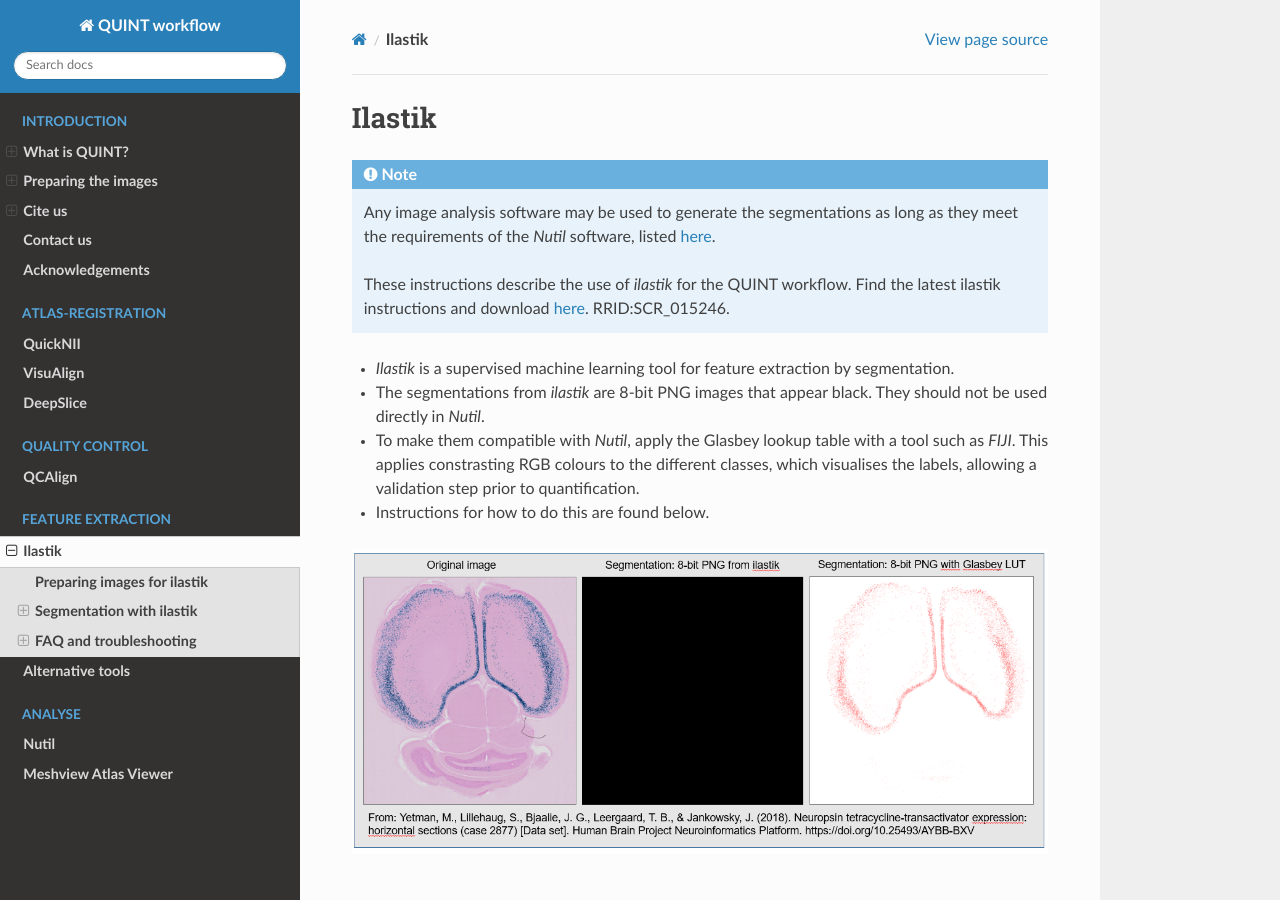
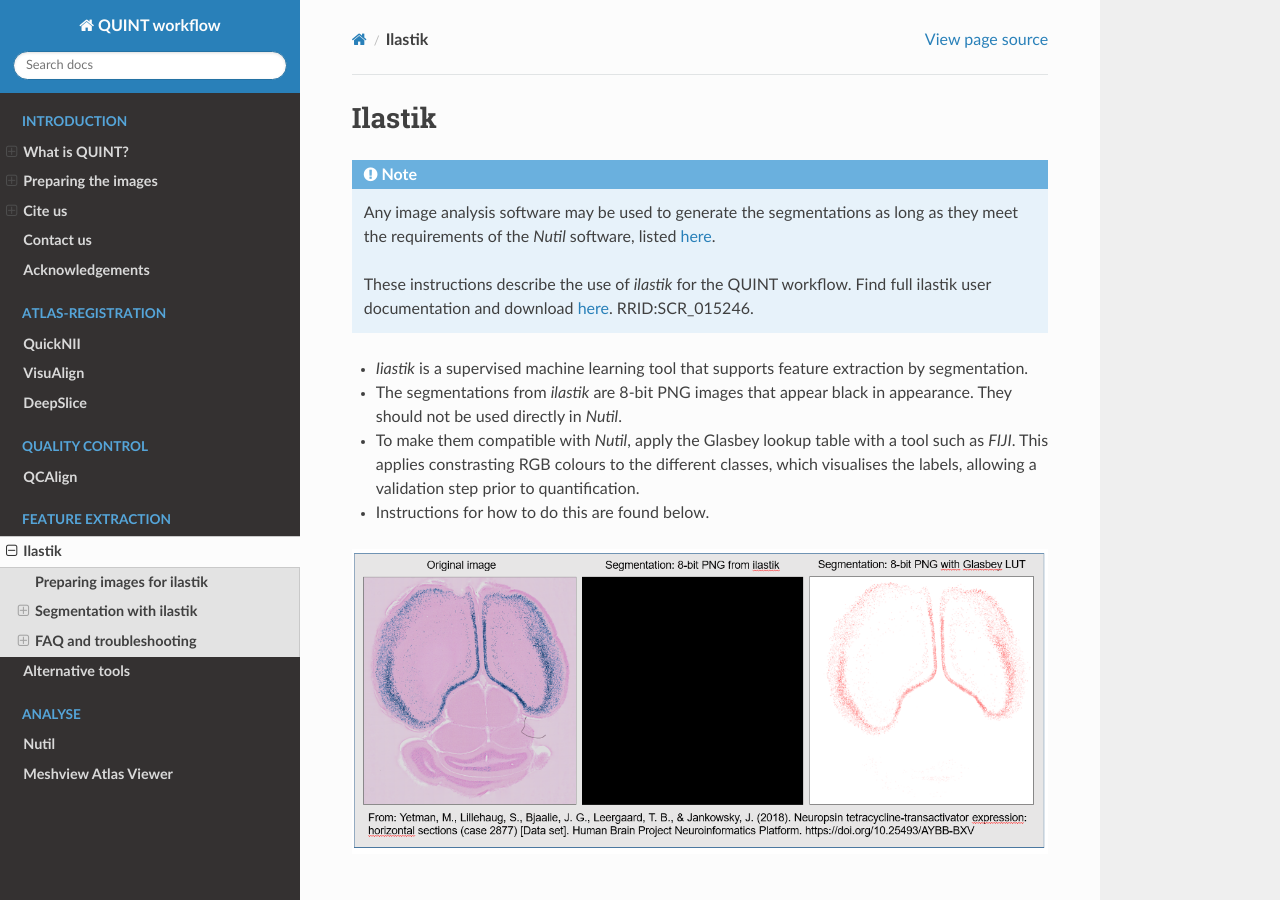
Before and after one commit to Neural-Systems-at-UIO/QUINT_workflow, a Sphinx documentation site: the page built from docs/Ilastik.rst, in a window 1280 px wide and 900 px high. Built offline with Sphinx 7.4.7 and the Read the Docs theme 2.0.0, drawn with Linux system fonts in a browser that asks for light colours.

Commit message:
Update Ilastik.rst

```diff
--- a/docs/Ilastik.rst
+++ b/docs/Ilastik.rst
@@ -5,10 +5,10 @@
 
   Any image analysis software may be used to generate the segmentations as long as they meet the requirements of the *Nutil* software, listed `here <https://nutil.readthedocs.io/en/latest/QuantifierInput.html#preparing-the-segmentations>`_.
 
-  These instructions describe the use of *ilastik* for the QUINT workflow. Find the latest ilastik instructions and download `here <https://www.ilastik.org /download.html>`_. RRID:SCR\_015246.
+  These instructions describe the use of *ilastik* for the QUINT workflow. Find full ilastik user documentation and download `here <https://www.ilastik.org /download.html>`_. RRID:SCR\_015246.
 
-* *Ilastik* is a supervised machine learning tool for feature extraction by segmentation.
-* The segmentations from *ilastik* are 8-bit PNG images that appear black. They should not be used directly in *Nutil*.
+* *Iiastik* is a supervised machine learning tool that supports feature extraction by segmentation.
+* The segmentations from *ilastik* are 8-bit PNG images that appear black in appearance. They should not be used directly in *Nutil*.
 * To make them compatible with *Nutil*, apply the Glasbey lookup table with a tool such as *FIJI*. This applies constrasting RGB colours to the different classes, which visualises the labels, allowing a validation step prior to quantification.
 * Instructions for how to do this are found below.
 
```
